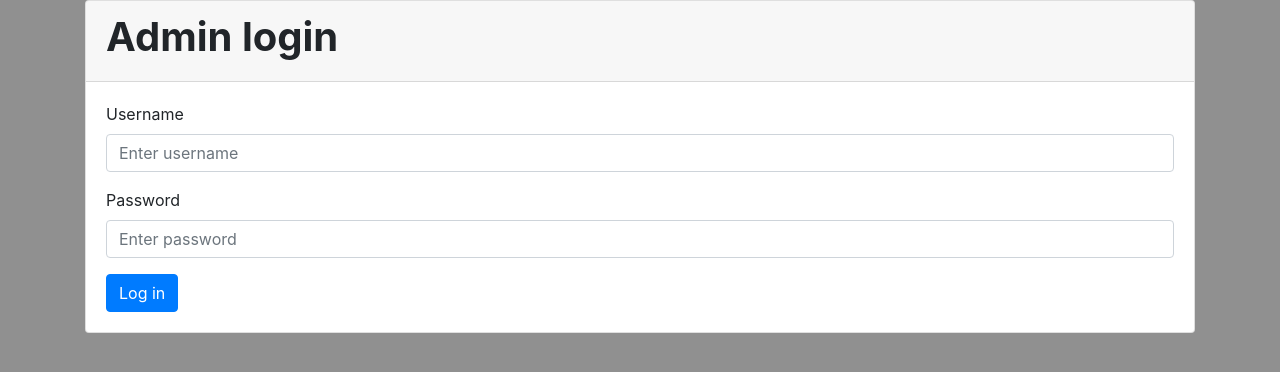
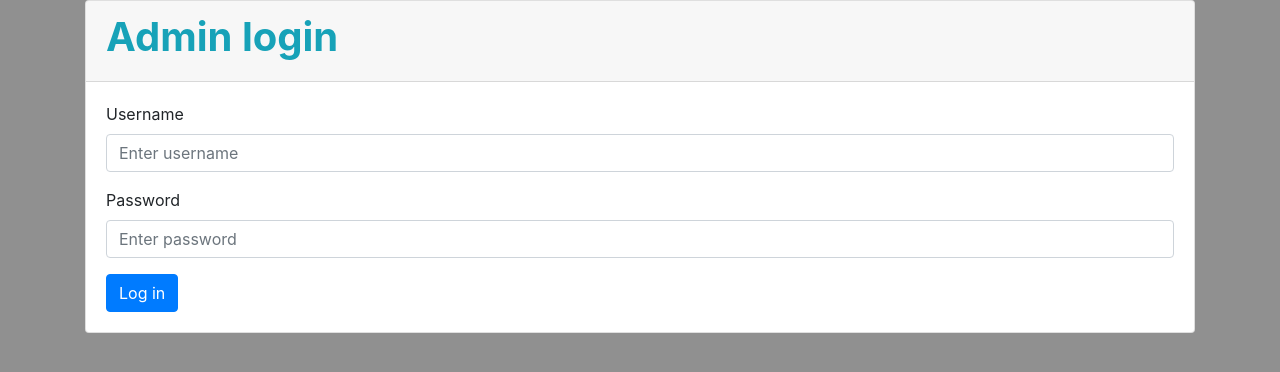
Before and after one commit to hmtam1302/Assignment-2, a PHP site: page /login.php in a window 1280 px wide. Shown: the top 372 px of the page. Run offline with PHP 8.4, Linux system fonts and the light colour scheme; some libraries are stand-ins or nearby versions.

Commit message:
change color

```diff
--- a/root/php/admin/login.php
+++ b/root/php/admin/login.php
@@ -25,7 +25,7 @@
         <div class="container">
             <div class="card">
                 <div class="card-header">
-                    <h1 class="font-weight-bold">Admin login</h1>
+                    <h1 class="font-weight-bold text-info">Admin login</h1>
                 </div>
                 <div class="card-body">
                     <form>
```
